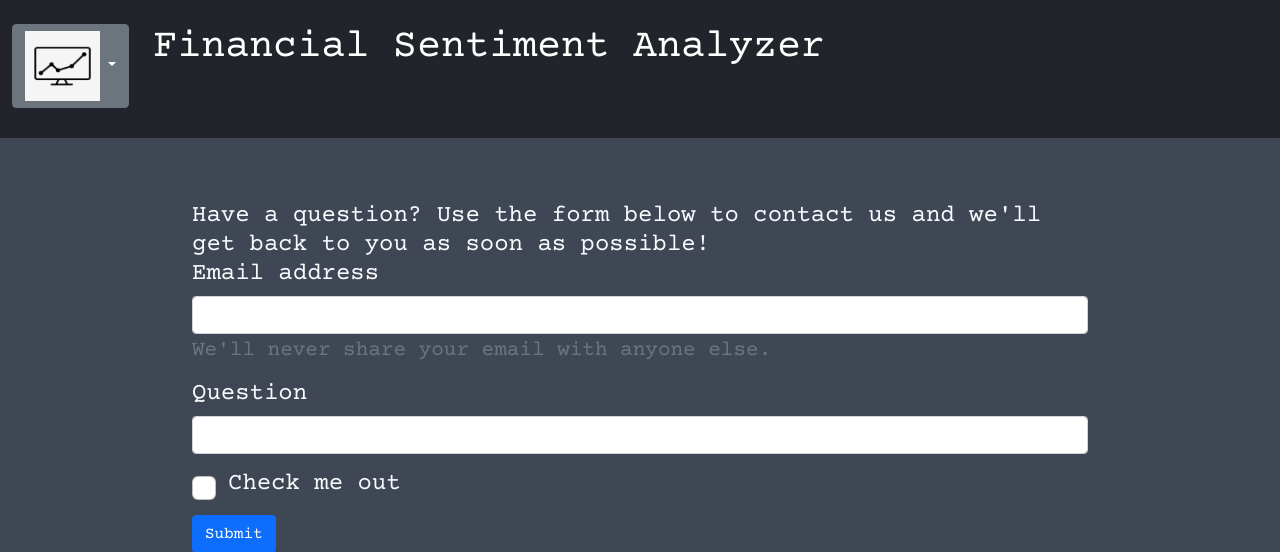
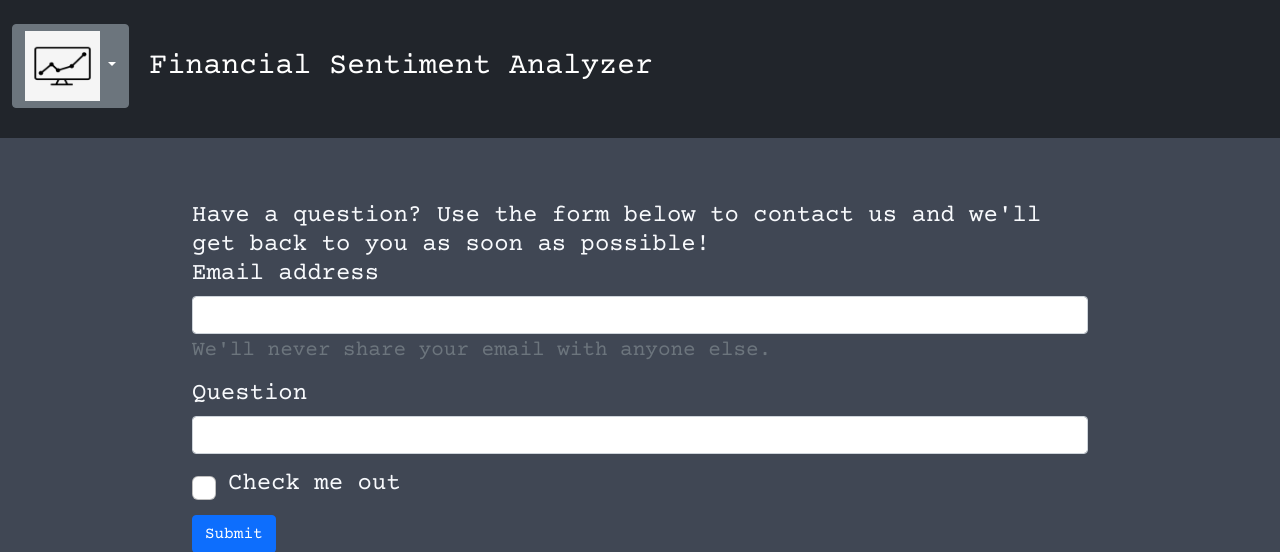
Before and after one commit to sydney-ho/FinTech-Focus-Final-Project, a Flask app: page /contact in a window 1280 px wide. Shown: the top 552 px of the page. Run offline with Flask 2, Linux system fonts and the light colour scheme.

Commit message:
fixed everything

```diff
--- a/model.py
+++ b/model.py
@@ -40,5 +40,5 @@ def getLogo(query):
     response = requests.get(f'https://www.styvio.com/api/sentiment/{query}').json()
     return response['logoURL']
 
-def getDate(query):
-    response = requests.get(f'')
+# def getDate(query):
+#     response = requests.get(f'')
--- a/static/css/style.css
+++ b/static/css/style.css
@@ -1,7 +1,8 @@
 body {
-    margin: 5%;
-    margin-top: 30px;
+    margin: 0;
     font-family: 'IBM Plex Sans', sans-serif;
+    display: flex;
+    flex-direction: column;
 }
 
 /*
@@ -141,8 +142,17 @@ nav li a:hover
 .navheader {
     margin-right: 0 !important;
     margin-left: 0 !important;
+    display: flex;
 }
 
+.navtitle {
+    color: white;
+    font-size: 30px;
+    padding-left: 20px;
+    display: flex;
+    align-items: center;
+    font-family: 'Courier Prime';
+}
 .bottom
 {
   background-color: black;
@@ -165,8 +175,14 @@ nav li a:hover
 }
 
 .textcolorita {
-  color: white;
+    color: white;
     padding: 10% 20% 30% 20%;
+}
+
+.textcolorita::before{
+    content: "";
+    background-image: url('https://images.unsplash.com/photo-1590283603385-17ffb3a7f29f?ixid=MnwxMjA3fDB8MHxwaG90by1wYWdlfHx8fGVufDB8fHx8&ixlib=rb-1.2.1&auto=format&fit=crop&w=1350&q=80');
+    opacity: 0.75;
 }
 
 form.bar input[type=text] {
@@ -186,7 +202,7 @@ form.bar button {
   color: white;
   font-size: 17px;
   border: 1px solid grey;
-  border-left: none; /* Prevent double borders */
+  border-left: none;
   cursor: pointer;
 }
 
@@ -200,33 +216,23 @@ form.bar::after {
   clear: both;
   display: table;
 }
+/* .card-body--overall {
+    margin-top: 50px;
 
-:root {
-    --color-primary: #2bc4bd;
-    --color-primary-offWhite: #ebeded;
+} */
+
+.divider {
+    width: 100%;
+    height: 10px;
+    background-color: #21252B;
 }
 
-
-.BarChart {
-    background-color: var(--color-primary);
-    border-radius: 6px;
-    display: flex;
-    flex-direction: column;
-    height: inherit;
-        // inherit will take in the height of its parent, you could also
-        // use 100% if the parent's height is set.
-    width: 4em;
-    overflow:hidden;
+.container--overall {
+    margin-top: 50px;
+    background-color: #404754;
+    padding: 20px 40px;
 }
 
-.BarData {
-    display: flex;
-    align-items: center;
-    justify-content: center;
+.container-height {
+    height: 100%;
 }
-
-.PercentText {
-    color: var(--color-primary-offWhite);
-    font:700 1.25rem sans-serif;
-    text-align: center;
-}
--- a/templates/contact.html
+++ b/templates/contact.html
@@ -14,12 +14,10 @@
     <nav>
         <br>
         <div class="container navheader">
-            <div class="row">
-                <div class="col">
             <div class="dropdown" class="picture">
                 <button class="btn btn-secondary dropdown-toggle" type="button" img="stocks.jpg"
-                            id="dropdownMenuButton1" data-bs-toggle="dropdown" aria-expanded="false"> <a
-                                href="index.html"> <img src="static/images/stocks.jpg" height="70" width="75" /></a>
+                    id="dropdownMenuButton1" data-bs-toggle="dropdown" aria-expanded="false"> <a href="index.html"> <img
+                            src="static/images/stocks.jpg" height="70" width="75" /></a>
 
                 </button>
                 <ul class="dropdown-menu" aria-labelledby="dropdownMenuButton1">
@@ -27,36 +25,12 @@
                     <li><a class="dropdown-item" href="{{url_for('get_about')}}">About</a></li>
                     <li><a class="dropdown-item" href="{{url_for('get_contact')}}"> Contact Us </a></li>
                 </ul>
-                    </div>
-                </div>
-                <div class="col">
-                    <h1> Financial </h1>
-                </div>
-                <div class="col">
-                    <h1> Sentiment </h1>
-                </div>
-                <div class="col">
-                    <h1> Analyzer </h1>
-                </div>
-                <div class="col">
 
             </div>
-                <div class="col">
+            <div class="navtitle">Financial Sentiment Analyzer</div>
+        </div>
+    </nav>
 
-                </div>
-                <div class="col">
-
-                </div>
-
-                <div class="col">
-
-                </div>
-            </div>
-
-        </div>
-
-
-    </nav>
     <main class="colors">
         <h4>
             Have a question? Use the form below to contact us and we'll get back to you as soon as possible!
```
Also changed, not shown: templates/about.html (+5 -28 lines), templates/index.html (+10 -33 lines), templates/sentiment.html (+11 -4 lines). Lines whose indentation alone changed are shown as unchanged.
